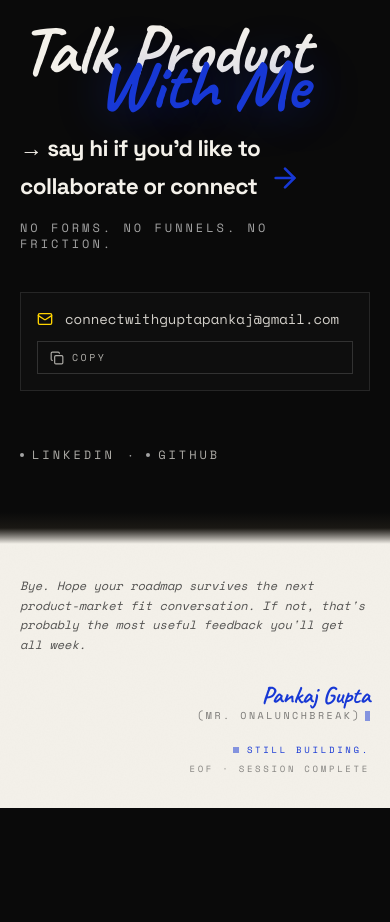
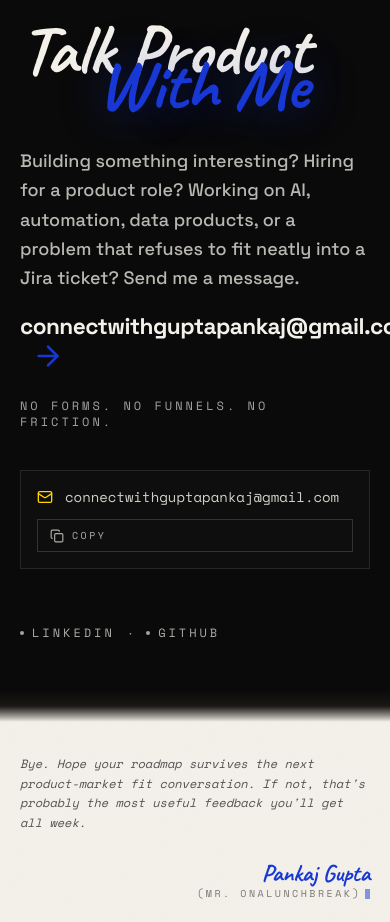
Before and after one commit to onalunchbreak/pankaj-gupta-portfolio, a Next.js app: page / in a window 390 px wide. Shown: the part 10820-11742 px from the top of the page. Before the commit the page ends 11628 px from the top, so only its background shows below. Built offline with nearby package versions, Linux system fonts and the light colour scheme.

Commit message:
fix(contact): keep body paragraph, remove 'say hi if you would like to collaborate or connect' line and use direct email CTA button

```diff
--- a/src/components/sections/contact.tsx
+++ b/src/components/sections/contact.tsx
@@ -157,8 +157,15 @@ export default function Contact() {
             )}
           </motion.div>
 
-          {/* MAGNETIC CTA — mailto link. Shifted upwards right under title */}
-          <Reveal className="mt-6 sm:mt-8" delay={0.2}>
+          {/* Body — muted ink, max-w-2xl */}
+          <Reveal className="mt-8 max-w-2xl sm:mt-10" delay={0.15}>
+            <p className="font-display text-lg leading-relaxed text-[#F4F1EA]/75 sm:text-xl">
+              {CONTACT.body}
+            </p>
+          </Reveal>
+
+          {/* MAGNETIC CTA — direct email mailto link */}
+          <Reveal className="mt-6 sm:mt-8" delay={0.25}>
             <motion.a
               ref={ctaRef}
               href={mailto}
--- a/src/lib/data.ts
+++ b/src/lib/data.ts
@@ -631,8 +631,8 @@ export const ACHIEVEMENTS = {
 // Contact
 export const CONTACT = {
   title: "Talk Product With Me",
-  body: "",
-  cta: "→ say hi if you'd like to collaborate or connect",
+  body: "Building something interesting? Hiring for a product role? Working on AI, automation, data products, or a problem that refuses to fit neatly into a Jira ticket? Send me a message.",
+  cta: "connectwithguptapankaj@gmail.com",
   annotation: "no forms. no funnels. no friction.",
   mail: "connectwithguptapankaj@gmail.com",
   links: [
```
